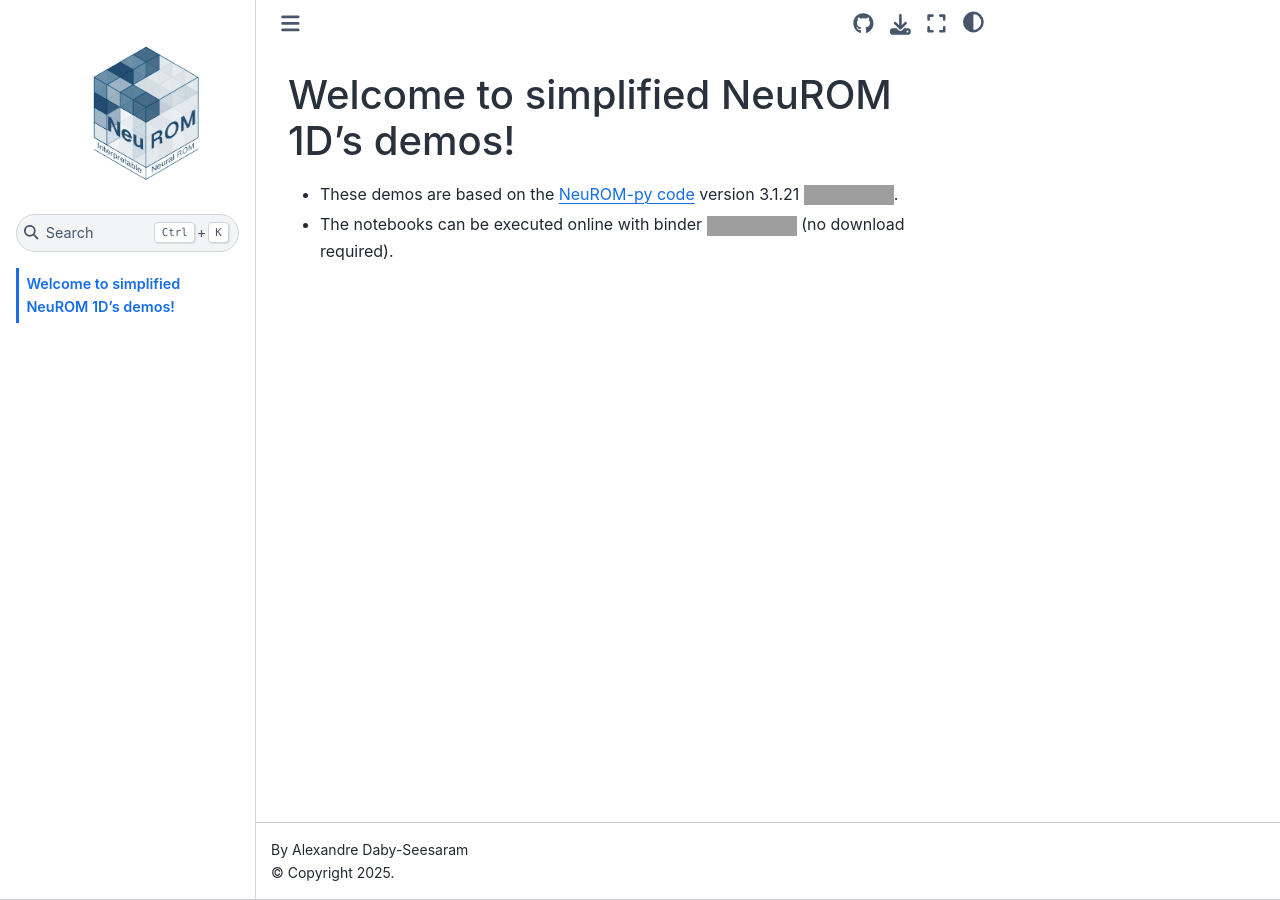
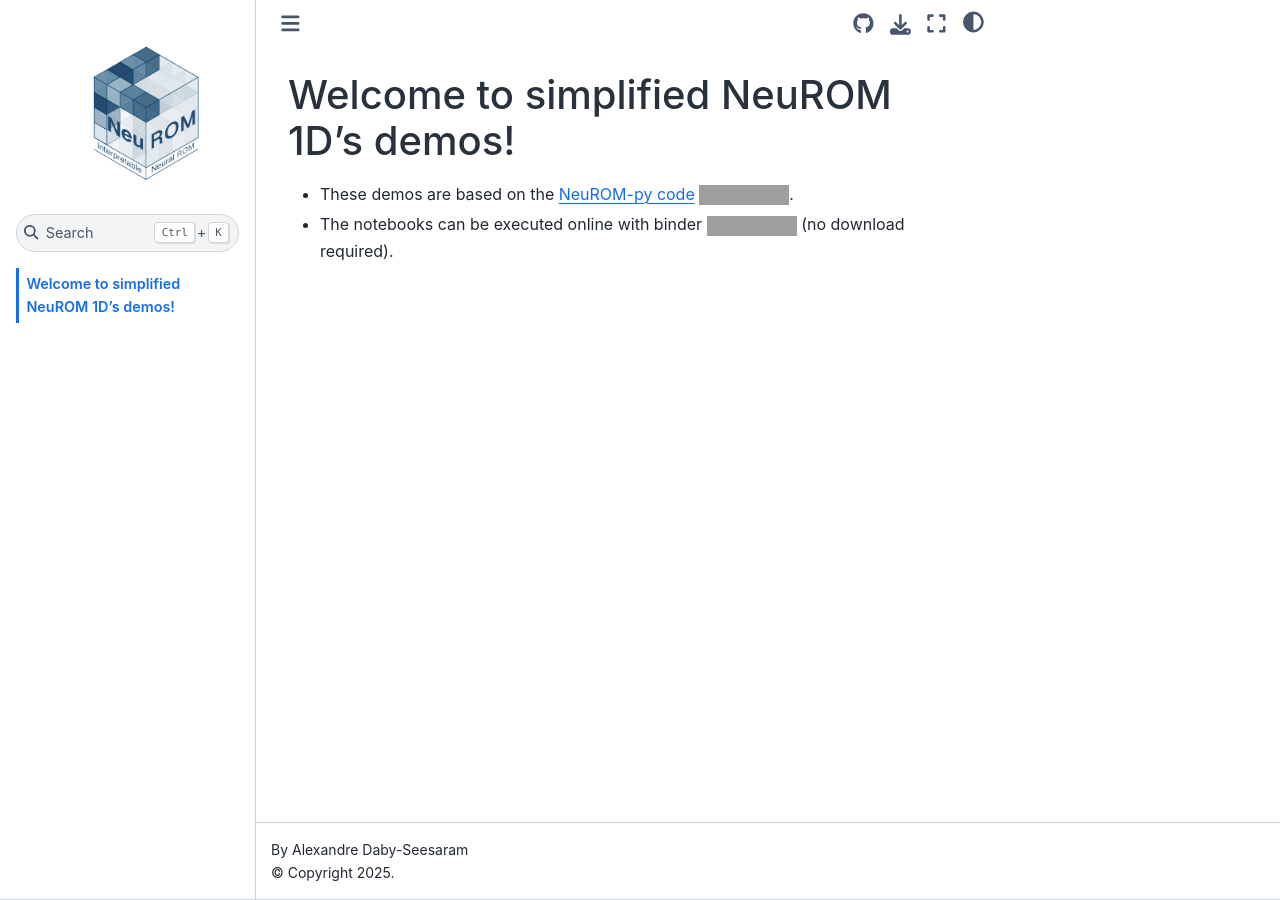
Before and after one commit to AlexandreDabySeesaram/Simplified_1D_NeuROM, a Jupyter Book: the page built from index.md, in a window 1280 px wide. Built offline with Jupyter Book 1.0.4 settings and Sphinx 7.4.7 and the Sphinx Book theme 1.1.4, drawn with Linux system fonts in a browser that asks for light colours; pages that are not in the unit, such as notebooks, are missing from menus; grey boxes are pictures that could not be loaded.

Commit message:
Fix index

```diff
--- a/index.md
+++ b/index.md
@@ -2,5 +2,5 @@
 
 <!-- [![DOI](https://zenodo.org/badge/DOI/10.5281/zenodo.13785982.svg)](https://doi.org/10.5281/zenodo.13785982) -->
 
-* These demos are based on the [NeuROM-py code](https://pypi.org/project/NeuROM-Py/) version 3.1.21 [![DOI](https://zenodo.org/badge/DOI/10.5281/zenodo.14218478.svg)](https://doi.org/10.5281/zenodo.14218478).
+* These demos are based on the [NeuROM-py code](https://pypi.org/project/NeuROM-Py/) [![DOI](https://zenodo.org/badge/DOI/10.5281/zenodo.14218478.svg)](https://doi.org/10.5281/zenodo.14218478).
 * The notebooks can be executed online with binder [![Binder](https://mybinder.org/badge_logo.svg)](https://mybinder.org/v2/gh/AlexandreDabySeesaram/simplified_1d_Neurom/main?urlpath=lab/tree/./demos/) (no download required).
```
